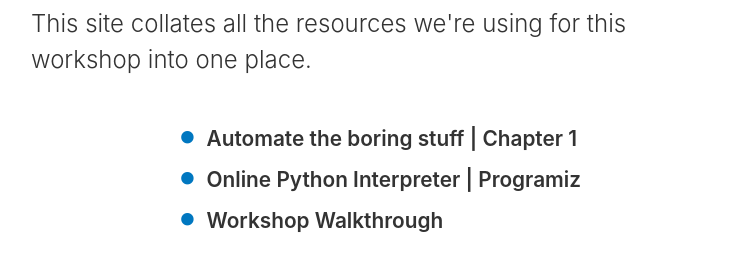
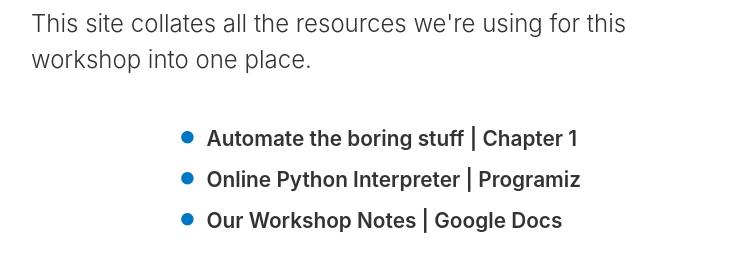
Before and after one commit to will-0/aimsoc-code-workshop-23, a plain HTML site: page index.html in a window 1280 px wide. Shown: the part 347-618 px from the top of the page, without its empty margins (259-1001 px from the left). Drawn offline with Linux system fonts and the light colour scheme.

Commit message:
update links

```diff
--- a/index.html
+++ b/index.html
@@ -12,7 +12,7 @@
       <ul>
         <li><i class="fas fa-circle"></i><a href="https://automatetheboringstuff.com/2e/chapter1/">Automate the boring stuff | Chapter 1</a></li>
         <li><i class="fas fa-circle"></i><a href="https://www.programiz.com/python-programming/online-compiler/">Online Python Interpreter | Programiz</a></li>
-        <li><i class="fas fa-circle"></i><a href="https://docs.google.com/document/d/1x-sGLEw1Hpc3LS7_S0CX_mAX51zsEz_nQdwg_qQvzqQ/edit?usp=sharing">Workshop Walkthrough</a></li>
+        <li><i class="fas fa-circle"></i><a href="https://docs.google.com/document/d/1x-sGLEw1Hpc3LS7_S0CX_mAX51zsEz_nQdwg_qQvzqQ/edit?usp=sharing">Our Workshop Notes | Google Docs</a></li>
       </ul>
     </div>
   </body>
```
